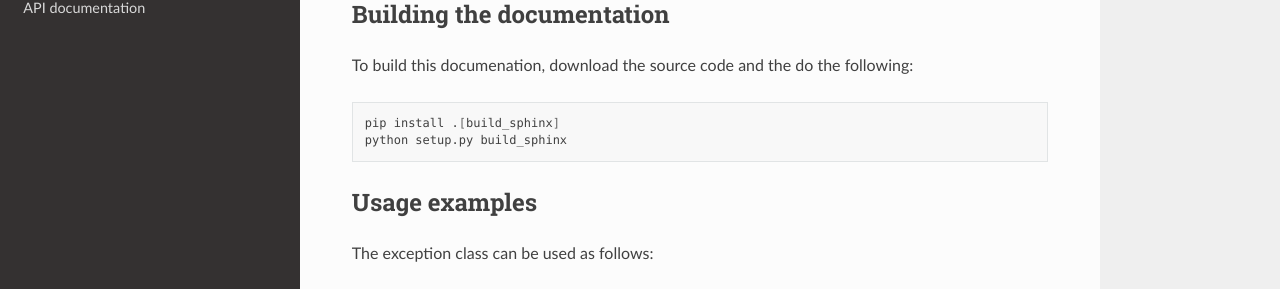
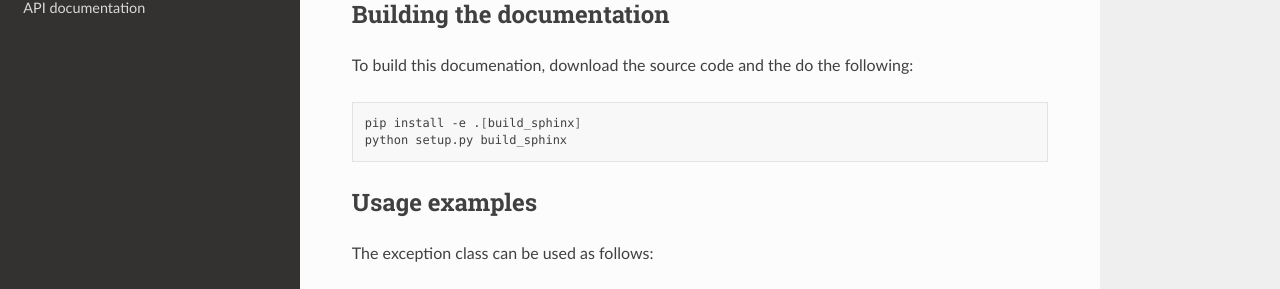
Before and after one commit to jmp1985/halerror, a Sphinx documentation site: the page built from docs/index.rst, in a window 1280 px wide and 900 px high, scrolled down 654 px. Shown: the part 144-433 px from the top of the window. Built offline with Sphinx 7.4.7 and the Read the Docs theme 2.0.0, drawn with Linux system fonts in a browser that asks for light colours.

Commit message:
Updating docs

```diff
--- a/docs/index.rst
+++ b/docs/index.rst
@@ -45,7 +45,7 @@ To build this documenation, download the source code and the do the following:
 
 .. code-block:: bash
 
-    pip install .[build_sphinx]
+    pip install -e .[build_sphinx]
     python setup.py build_sphinx
 
 Usage examples
```
Also changed, not shown: README.md (+1 -1 lines).
